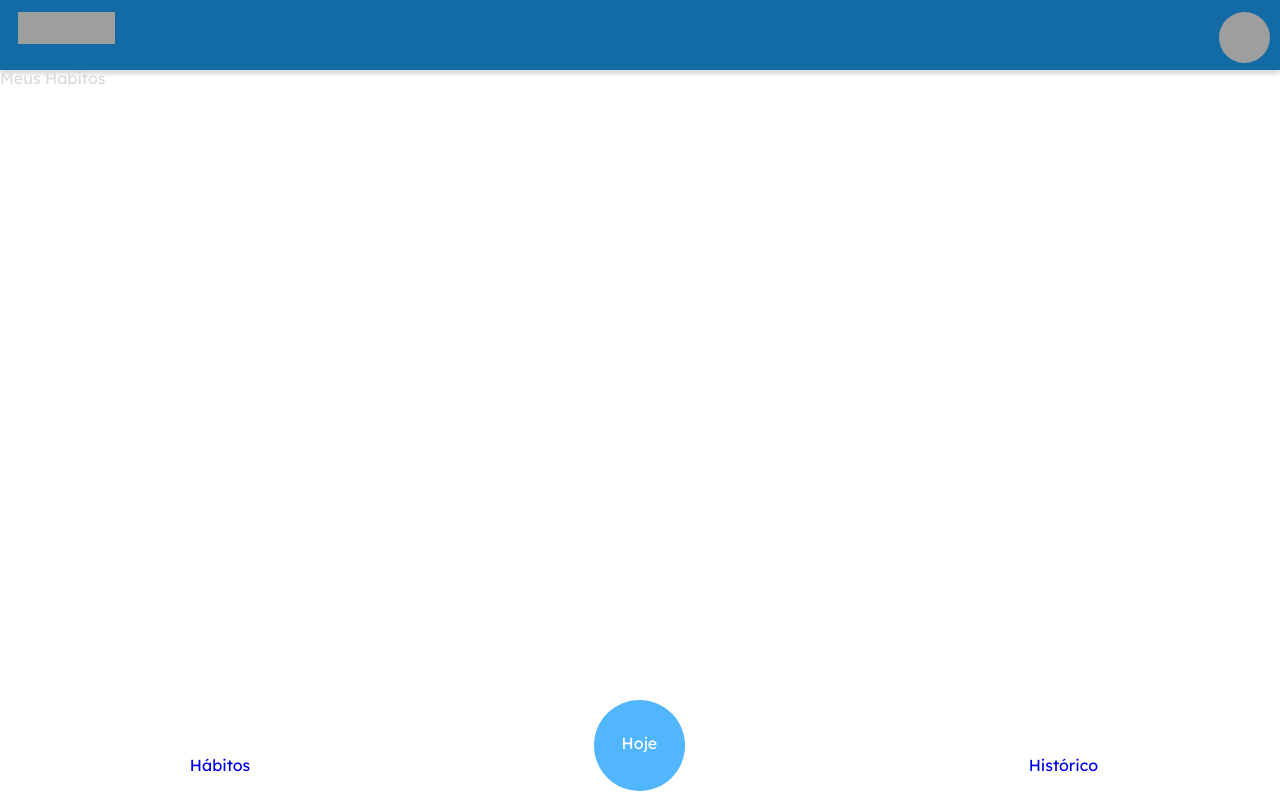
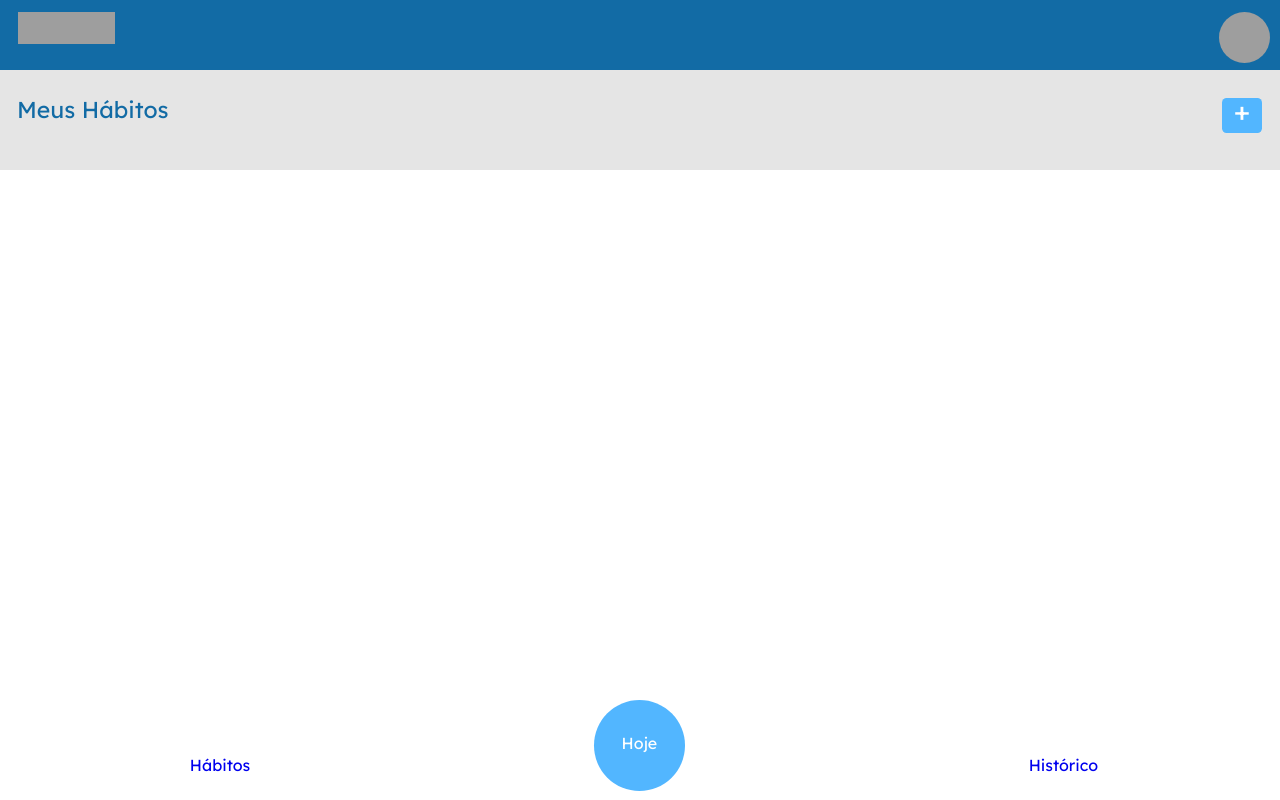
Before and after one commit to HannahEbb/projeto10-trackit, a React (Create React App) app: page /habitos in a window 1280 px wide. Built offline with nearby package versions, Linux system fonts and the light colour scheme; grey boxes are pictures that could not be loaded; a web font is replaced by a local one.

Commit message:
meus-habitos-ok

```diff
--- a/src/1-TelaLogin/TelaLogin.js
+++ b/src/1-TelaLogin/TelaLogin.js
@@ -51,7 +51,7 @@ export default function TelaLogin () {
             <button type="submit">Entrar</button>
         </form>
         <div>
-            <Link to="/cadastro">
+            <Link style={{textDecoration: 'none'}} to="/cadastro">
                 <h2>Não tem uma conta? Cadastre-se!</h2>
             </Link>
         </div>
--- a/src/2-TelaCadastro/TelaCadastro.js
+++ b/src/2-TelaCadastro/TelaCadastro.js
@@ -49,7 +49,7 @@ export default function TelaCadastro () {
             <button type="submit">Cadastrar</button>
         </form>
         <div>
-            <Link to="/">
+            <Link style={{textDecoration: 'none'}} to="/">
                 <h2>Já tem cadastro? Faça login!</h2>
             </Link>
         </div>
--- a/src/3-TelaHabitos/Habitos.js
+++ b/src/3-TelaHabitos/Habitos.js
@@ -3,19 +3,48 @@ import styled from 'styled-components';
 
 export default function Habitos () {
     return (
-        <div>
-            Meus Habitos
-        </div>
+        <Meushabitos>
+            <h2>Meus Hábitos</h2>
+            <div>+</div>
+        </Meushabitos>
     );
 }
+
+// SEGUE O CÓDIGO DO FRANK PARA OS GETs: https://us06web.zoom.us/rec/play/Rxro-uF8Eg2yd9ndVtOY2xTPTP4SCPEfofLlBcJVKu5X_JvmKQFlAAb6qyRxudzJ97oEGM-gYxh3yORB.0LbKumHKsf5bC5HX?startTime=1653342159000&_x_zm_rtaid=zzwhJxmYRHu6dzK2lTSexg.1653606278549.a744a1925283f45c245502cae142210d&_x_zm_rhtaid=304
+// tem que fazer o GET para pegar as tarefas da pessoa -> Passa o TOKEN pelo Context API
+// se o array de tarefas for vazio, exibir a msg "Você não tem nenhum hábito..."
+
+// Código que adicione e remove componentes: https://codesandbox.io/s/014-todo-list-strikes-back-forked-06irij?file=/src/components/Todo.js
+
+// Variar status dp card de hábito como o Lelê fez: https://us06web.zoom.us/rec/play/NZ9nX2YTREa6A_wxMww-cecE-r0T21Z_tXTidJd6iUvTcPNunmaWTSM0EGhRGhaC1aZFGDYVRzn4O_TN.pjb3fbyOIsTdvug0?startTime=1652737202000&_x_zm_rtaid=U6UrpTYDTbC4TKhcQIE8JA.1653598980720.df8d93c9b5b896002bd0f32df586b172&_x_zm_rhtaid=688
 
 
 
 
+const Meushabitos = styled.div`
+    width: 100%;
+    height: 100px;
+    background-color: var(--cor-cinza-claro);
+    display: flex;
+    justify-content: space-between;
+    padding-top: 28px;
+    padding-left: 17px;
+    padding-right: 18px;
 
-// const Habitos = styled.div`
-// width: 100%;
-// height: 896px;
-// background-color: var(--cor-cinza-claro);
+    h2 {
+        color: var(--cor-azul-escuro);
+        font-size: 23px;
+        font-weight: 400;
+    }
 
-// `;
+    div {
+        width: 40px;
+        height: 35px;
+        background-color: var(--cor-azul-claro);
+        font-size: 27px;
+        font-weight: 400;
+        color: var(--cor-fundo-footer);
+        text-align: center;
+        border-radius: 4.63636px;
+    }
+`;
--- a/src/assets/styles.css
+++ b/src/assets/styles.css
@@ -8,7 +8,7 @@
     --cor-fundo-telas:  #E5E5E5;
     --cor-azul-claro: #52B6FF;
     --cor-azul-escuro: #126BA5;
-    --cor-cinza-claro: #DBDBDB;
+    --cor-cinza-claro: #E5E5E5;;
     --cor-cinza-escuro: #666666;
   }
 
```
